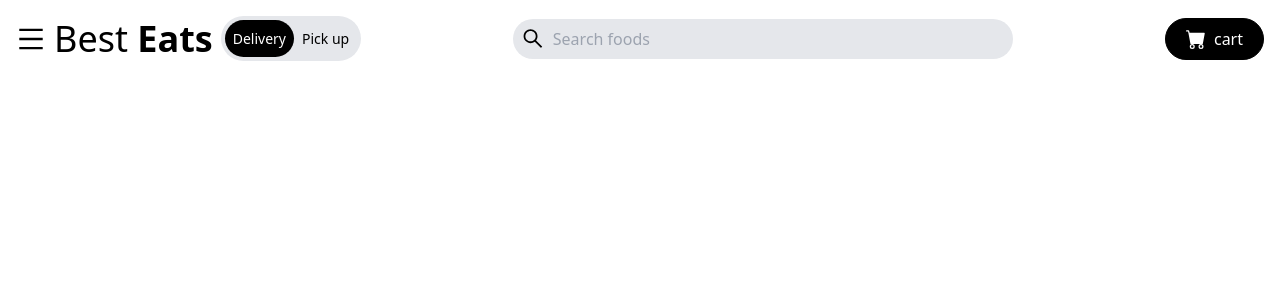
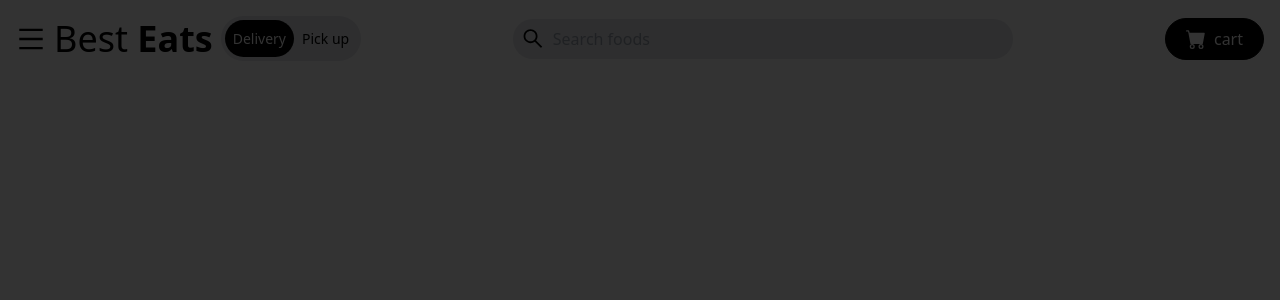
Before and after one commit to sif1t/Food-website, a React (Create React App) app: page / in a window 1280 px wide. Shown: the top 300 px of the page. Built offline with nearby package versions, Linux system fonts and the light colour scheme.

Commit message:
side drawer menu section

```diff
--- a/src/components/Navbar.jsx
+++ b/src/components/Navbar.jsx
@@ -27,6 +27,11 @@
         <BsFillCartFill size={20} className='mr-2'/> cart
      </button>
     {/* mobile menu  */}
+    {/* overlay  */}
+        <div className='bg-black/80 fixed w-full h-screen z-10 top-0 left-0'></div>
+    {/* side drawer menu  */}
+
+
      </div>
   )
 }
```
